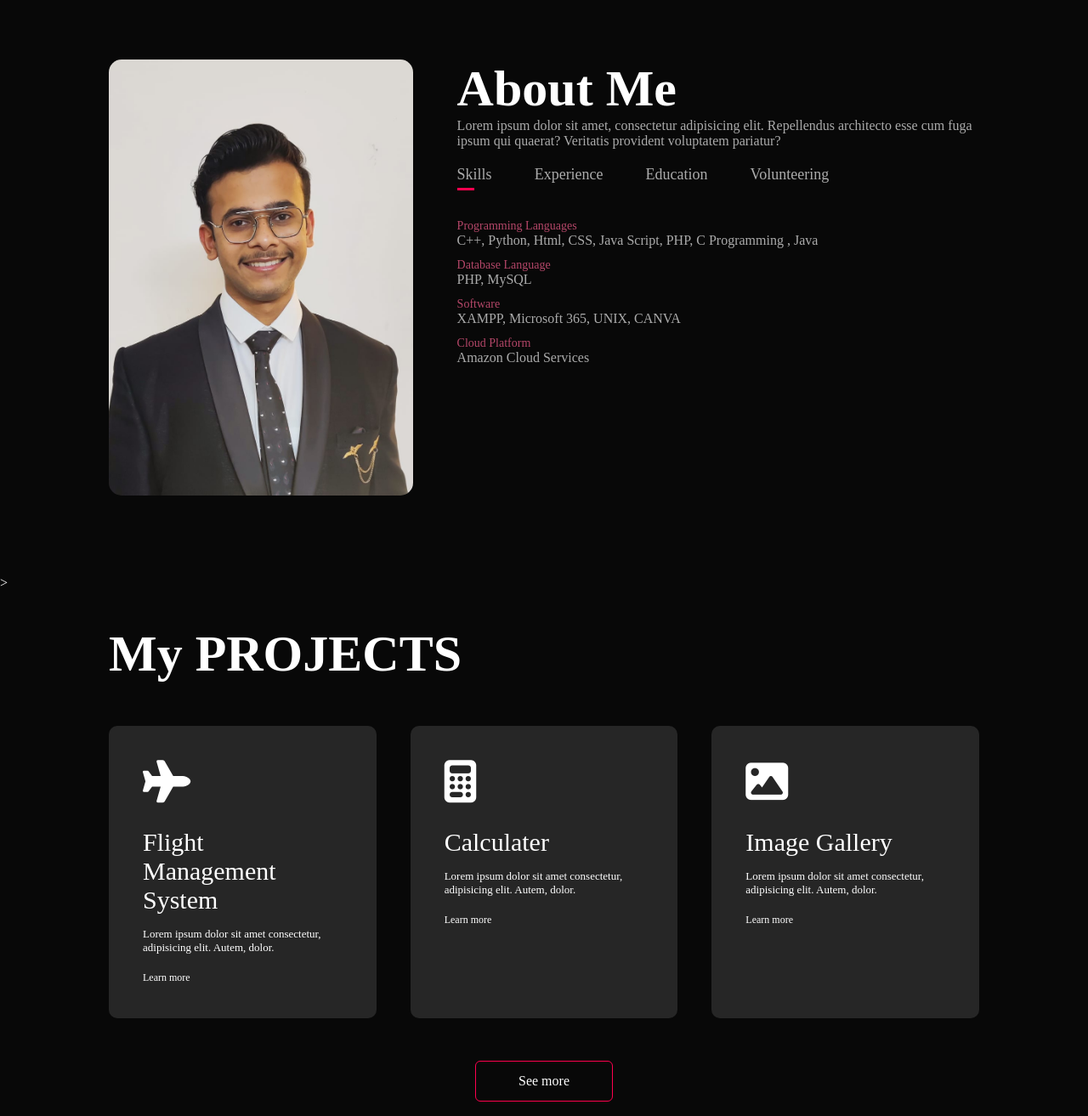
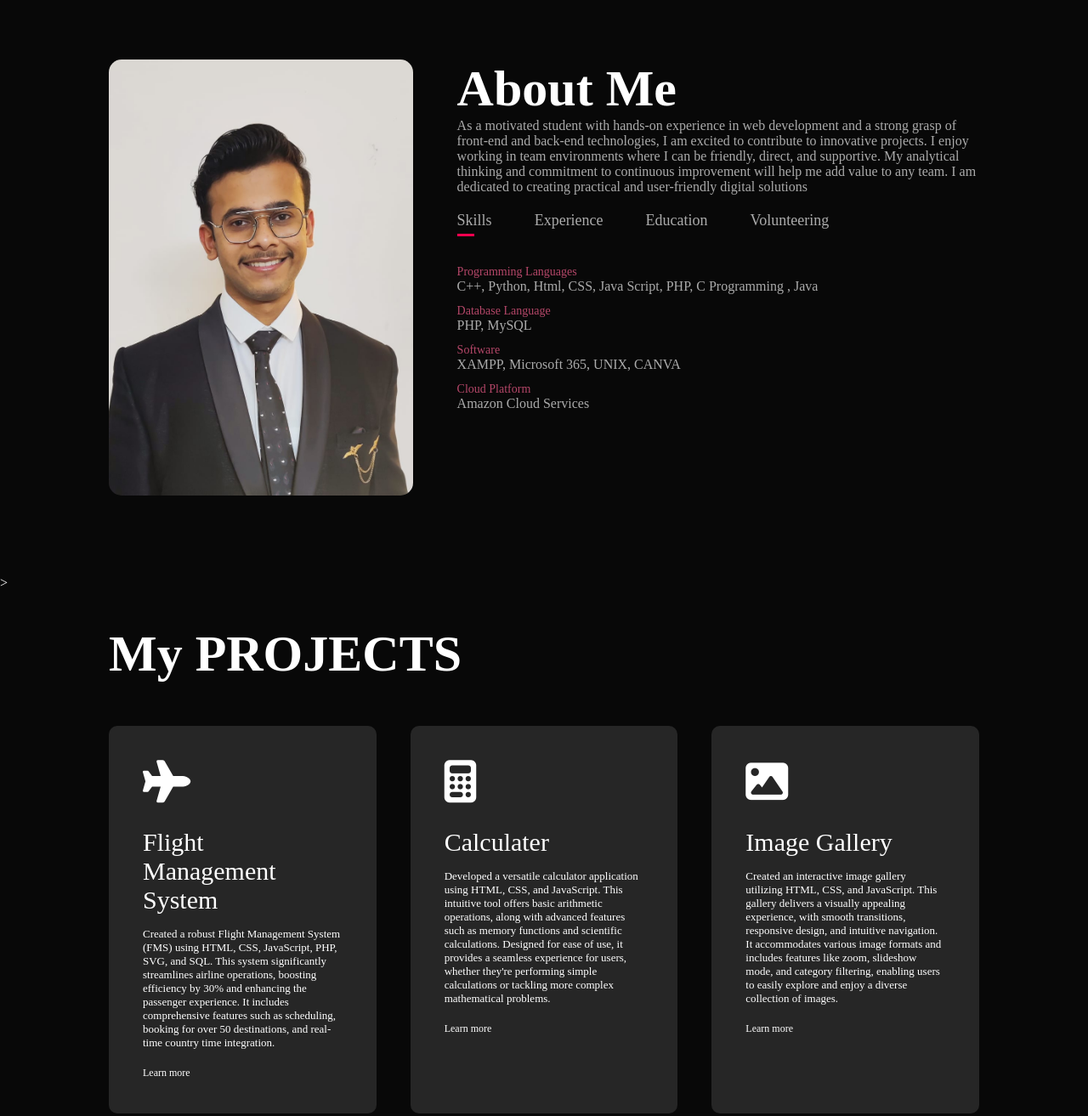
Before and after one commit to tarun0714/portfolio-website, a plain HTML site: page index.html in a window 1280 px wide. Shown: the part 820-2133 px from the top of the page at 85% size. Drawn offline with Linux system fonts and the light colour scheme.

Commit message:
description updated

```diff
--- a/index.html
+++ b/index.html
@@ -36,9 +36,12 @@
                 </div>
                 <div class="about-col-2">
                     <h1 class="sub-title">About Me</h1>
-                    <p>Lorem ipsum dolor sit amet, consectetur adipisicing elit.
-                        Repellendus architecto esse cum fuga ipsum qui quaerat?
-                        Veritatis provident voluptatem pariatur?</p>
+                    <p>As a motivated student with hands-on experience in web development and a strong
+                         grasp of front-end and back-end technologies, I am excited to contribute to
+                         innovative projects. I enjoy working in team environments where I can be friendly,
+                         direct, and supportive. My analytical thinking and commitment to continuous
+                         improvement will help me add value to any team. I am dedicated to creating
+                         practical and user-friendly digital solutions</p>
 
                         <div class="tab-titles">
                             <p class="tab-links active-link" onclick="opentab('skills')">Skills</p>
@@ -85,22 +88,30 @@
                 <div>
                     <i class="fa-solid fa-plane"></i>
                     <h2>Flight Management System</h2>
-                    <p>Lorem ipsum dolor sit amet consectetur,
-                         adipisicing elit. Autem, dolor.</p>
+                    <p>Created a robust Flight Management System (FMS) using HTML, CSS, JavaScript, PHP, SVG, and SQL.
+                         This system significantly streamlines airline operations, boosting efficiency by 30% and
+                         enhancing the passenger experience. It includes comprehensive features such as scheduling,
+                         booking for over 50 destinations, and real-time country time integration.</p>
                     <a href="#">Learn more</a>
                 </div>
                 <div>
                     <i class="fa-solid fa-calculator"></i>
                     <h2>Calculater</h2>
-                    <p>Lorem ipsum dolor sit amet consectetur,
-                         adipisicing elit. Autem, dolor.</p>
+                    <p>Developed a versatile calculator application using HTML, CSS, and JavaScript.
+                        This intuitive tool offers basic arithmetic operations, along with advanced
+                        features such as memory functions and scientific calculations. Designed for
+                        ease of use, it provides a seamless experience for users, whether they're
+                        performing simple calculations or tackling more complex mathematical problems.</p>
                     <a href="#">Learn more</a>
                 </div>
                 <div>
                     <i class="fa-solid fa-image"></i>
                     <h2>Image Gallery</h2>
-                    <p>Lorem ipsum dolor sit amet consectetur,
-                         adipisicing elit. Autem, dolor.</p>
+                    <p>Created an interactive image gallery utilizing HTML, CSS, and JavaScript.
+                        This gallery delivers a visually appealing experience, with smooth transitions,
+                        responsive design, and intuitive navigation. It accommodates various image
+                        formats and includes features like zoom, slideshow mode, and category filtering,
+                        enabling users to easily explore and enjoy a diverse collection of images.</p>
                     <a href="#">Learn more</a>
                 </div>
             </div>
```
